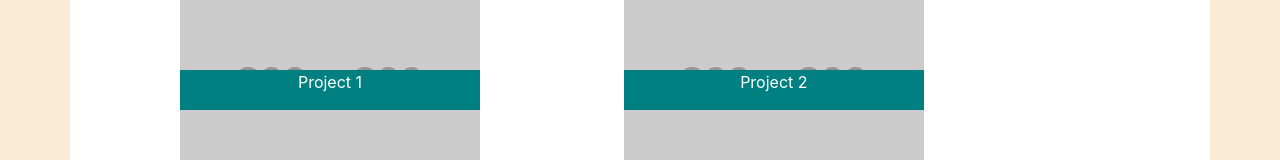
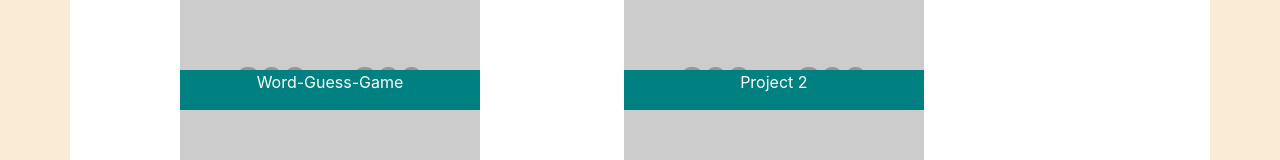
Before and after one commit to moralh2/Bootstrap-Portfolio, a plain HTML site: page portfolio.html in a window 1280 px wide. Shown: the part 266-426 px from the top of the page. Drawn offline with nearby package versions, Linux system fonts and the light colour scheme; placeholder pictures from the web are drawn by us.

Commit message:
add word-guess-game to portfolio

```diff
--- a/portfolio.html
+++ b/portfolio.html
@@ -49,7 +49,7 @@
                         <div class="thumbnail text-center">
                             <img src="https://via.placeholder.com/300x300" alt="" class="img-responsive">
                             <div class="caption">
-                                <p>Project 1</p>
+                                <p><a href="https://moralh2.github.io/Word-Guess-Game/">Word-Guess-Game</a></p>
                             </div>
                         </div>
                     </div>
--- a/styles.css
+++ b/styles.css
@@ -32,3 +32,5 @@ body {
     background-color: teal;
     color: white;
 }
+
+p a { color:white; }
```
